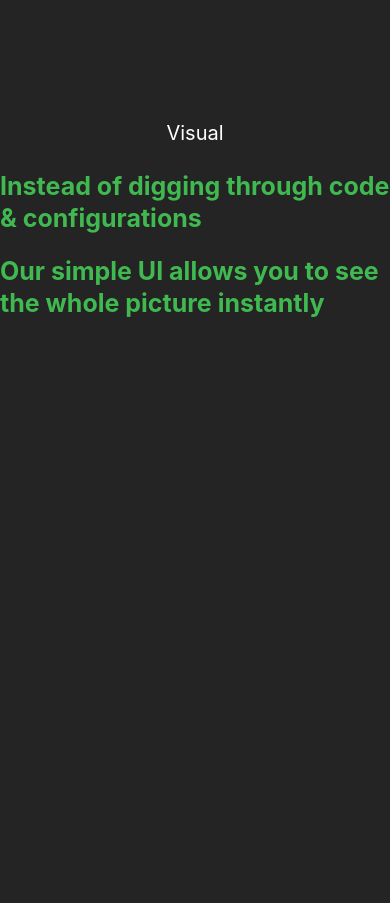
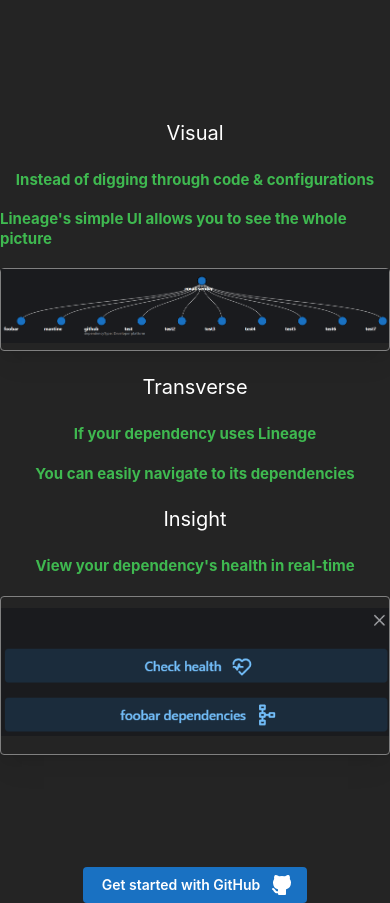
Before and after one commit to trevalexandro/lineage-ui, a React (Create React App) app: page / in a window 390 px wide. Shown: the part 1042-1945 px from the top of the page. Before the commit the page ends 1362 px from the top, so only its background shows below. Built offline with nearby package versions, Linux system fonts and the light colour scheme.

Commit message:
new section on home page.

```diff
--- a/src/pages/splash.js
+++ b/src/pages/splash.js
@@ -1,16 +1,15 @@
-import { Stack, Title, Text, AspectRatio, Overlay, Space, Button } from "@mantine/core";
+import { Stack, Title, Text, AspectRatio, Overlay, Space, Button, Paper } from "@mantine/core";
 import topSectionImage from '../images/DALL·E 2023-11-13 00.05.46 - connecting the dots and the colors are blue, white, and gray with a black background, digital art.png';
 import dependencyScreenshot from '../images/dependencies_screenshot.png';
+import modalScreenshot from '../images/modal_screenshot.png';
 import { useDisclosure, useMediaQuery } from "@mantine/hooks";
 import { IconBrandGithubFilled } from "@tabler/icons-react";
 
 // dark hex #1a1b1e
 
-const TopSection = ({showLargeScreenOverlayImage}) => {
+const TopSection = ({showLargeScreenOverlayImage, onButtonClick}) => {
     // TODO: Burger menu?
     const [opened, {toggle}] = useDisclosure();
-
-    const onButtonClick = () => window.location = `${process.env.REACT_APP_OAUTH_URL}?client_id=${process.env.REACT_APP_CLIENT_ID}&scope=repo`;
 
     return (
         // TODO: Does this aspect ratio work for small screenn sizes?
@@ -32,32 +31,92 @@ const TopSection = ({showLargeScreenOverlayImage}) => {
     );
 };
 
-const MidSection = ({showLargerFont}) => {
+const MidSection = ({minSizeMedium, showLargeMidSectionElements}) => {
+    let fontSize = 15;
+    if (minSizeMedium) {
+        fontSize = 25;
+    }
+    if (showLargeMidSectionElements) {
+        fontSize = 35;
+    }
+
+    let imageAspectRatio = 517 / 200;
+    if (minSizeMedium) {
+        imageAspectRatio = 517 / 130;
+    }
+    if (showLargeMidSectionElements) {
+        imageAspectRatio = 517 / 70;
+    }
+
     return (
+        <Stack gap='lg'>
             <Stack gap='lg' align="center">
                 <Text size='xl' style={{color: 'white'}}>
                     Visual
                 </Text>
-            <Title style={{fontSize: showLargerFont ? 35 : 25, color: '#3fb950'}}>
+                <Title style={{fontSize, color: '#3fb950'}}>
                     Instead of digging through code & configurations
                 </Title>
-            <Title style={{fontSize: showLargerFont ? 35 : 25, color: '#3fb950'}}>
-                Our simple UI allows you to see the whole picture instantly
+                <Title style={{fontSize, color: '#3fb950'}}>
+                    Lineage's simple UI allows you to see the whole picture
                 </Title>
+            </Stack>
+            <Paper shadow="md" withBorder style={{borderColor: 'gray'}}>
+                <AspectRatio ratio={1690 / 323}>
+                    <img style={{objectFit: 'scale-down'}} src={dependencyScreenshot} />
+                </AspectRatio>
+            </Paper>
+            <Stack gap='lg' align="center">
+                <Text size='xl' style={{color: 'white'}}>
+                    Transverse
+                </Text>
+                <Title style={{fontSize, color: '#3fb950'}}>
+                    If your dependency uses Lineage
+                </Title>
+                <Title style={{fontSize, color: '#3fb950'}}>
+                    You can easily navigate to its dependencies
+                </Title>
+                <Text size='xl' style={{color: 'white'}}>
+                    Insight
+                </Text>
+                <Title style={{fontSize, color: '#3fb950'}}>
+                    View your dependency's health in real-time
+                </Title>
+            </Stack>
+            <Paper shadow="md" withBorder style={{borderColor: 'gray'}}>
+                <AspectRatio ratio={imageAspectRatio}>
+                    <img style={{objectFit: 'scale-down'}} src={modalScreenshot} />
+                </AspectRatio>
+            </Paper>
         </Stack>
     );
 }
 
+const BottomSection = ({onButtonClick}) => {
+    return (
+        <Stack gap='lg' align="center">
+            <Button onClick={onButtonClick} rightSection={<IconBrandGithubFilled />}>
+                Get started with GitHub
+            </Button>
+        </Stack>
+    );
+};
+
 const SplashPage = () => {
-    const showLargeScreenOverlayImage = useMediaQuery('(min-width: 767px)');
-    const showLargerFont = useMediaQuery('(min-width: 821px)');
+    const showLargeMidSectionElements = useMediaQuery('(min-width: 821px)');
+    const minSizeMedium = useMediaQuery('(min-width: 767px');
+
+    const onButtonClick = () => window.location = `${process.env.REACT_APP_OAUTH_URL}?client_id=${process.env.REACT_APP_CLIENT_ID}&scope=repo`;
 
     return (
         <Stack>
-            <TopSection showLargeScreenOverlayImage={showLargeScreenOverlayImage} />
+            <TopSection showLargeScreenOverlayImage={minSizeMedium} onButtonClick={onButtonClick} />
             <Space h='xl' />
             <Space h='xl' />
-            <MidSection showLargerFont={showLargerFont} />
+            <MidSection minSizeMedium={minSizeMedium} showLargeMidSectionElements={showLargeMidSectionElements} />
+            <Space h='xl' />
+            <Space h='xl' />
+            <BottomSection onButtonClick={onButtonClick} />
         </Stack>
     );
 };
```
Also changed, not shown: src/images/modal_screenshot.png (added). Lines whose indentation alone changed are shown as unchanged.
